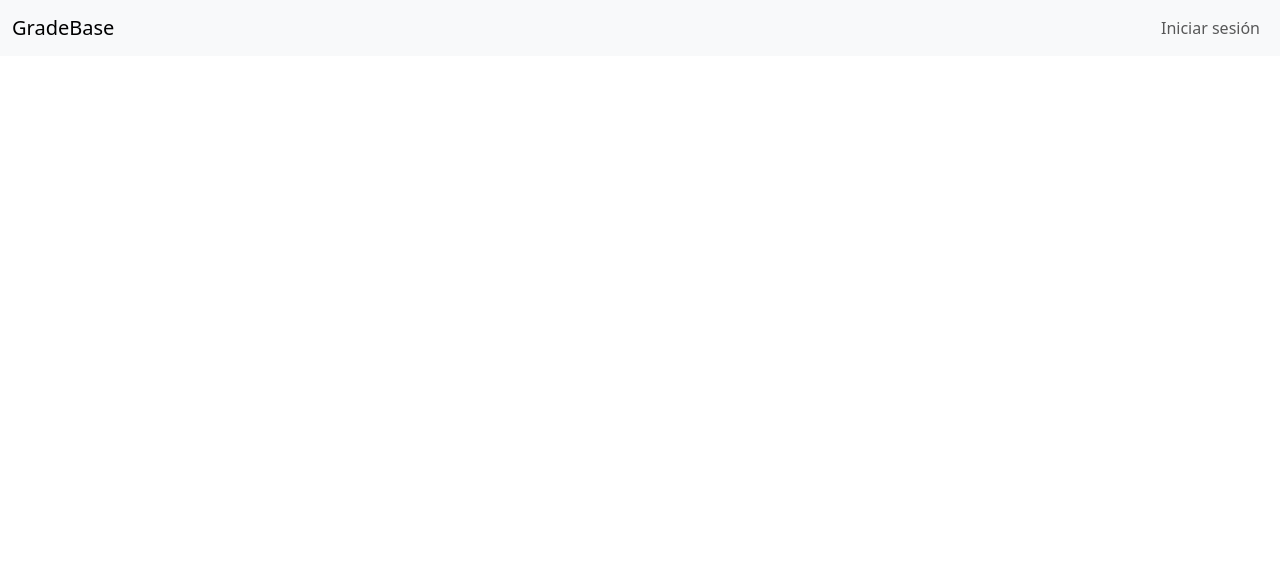
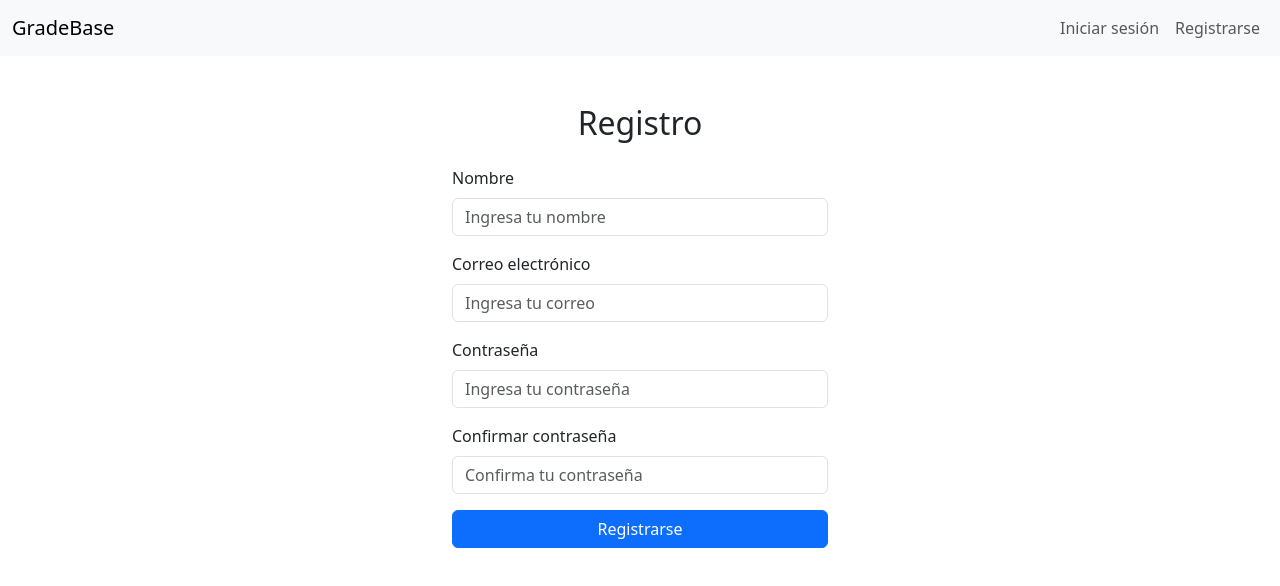
Before and after one commit to JhoanAronith/gradebase-app-front, an Angular app: page /register in a window 1280 px wide. Before the commit this address led to /. Shown: the top 586 px of the page. Built offline with nearby package versions, Linux system fonts and the light colour scheme.

Commit message:
Funcionalidad de la pagina de registro completa

```diff
--- a/src/app/Componentes/nav-bar/nav-bar.html
+++ b/src/app/Componentes/nav-bar/nav-bar.html
@@ -10,6 +10,9 @@
         <li class="nav-item">
           <a class="nav-link" routerLink="/login">Iniciar sesión</a>
         </li>
+        <li class="nav-item">
+          <a class="nav-link" routerLink="/register">Registrarse</a>
+        </li>
       </ul>
     </div>
   </div>
--- /dev/null
+++ b/src/app/Componentes/register/register.html
@@ -0,0 +1,20 @@
+<form class="container mt-5" style="max-width: 400px;">
+  <h2 class="mb-4 text-center">Registro</h2>
+  <div class="mb-3">
+    <label for="nombre" class="form-label">Nombre</label>
+    <input type="text" class="form-control" id="nombre" placeholder="Ingresa tu nombre" required>
+  </div>
+  <div class="mb-3">
+    <label for="email" class="form-label">Correo electrónico</label>
+    <input type="email" class="form-control" id="email" placeholder="Ingresa tu correo" required>
+  </div>
+  <div class="mb-3">
+    <label for="password" class="form-label">Contraseña</label>
+    <input type="password" class="form-control" id="password" placeholder="Ingresa tu contraseña" required>
+  </div>
+  <div class="mb-3">
+    <label for="confirmPassword" class="form-label">Confirmar contraseña</label>
+    <input type="password" class="form-control" id="confirmPassword" placeholder="Confirma tu contraseña" required>
+  </div>
+  <button type="submit" class="btn btn-primary w-100">Registrarse</button>
+</form>
--- a/src/app/app.routes.ts
+++ b/src/app/app.routes.ts
@@ -1,7 +1,9 @@
 import { Routes } from '@angular/router';
 import { Login } from './Componentes/login/login';
+import { Register } from './Componentes/register/register';
 
 export const routes: Routes = [
   {path: '', redirectTo: 'home', pathMatch: 'full'},
-  {path: 'login', component: Login}
+  {path: 'login', component: Login},
+  {path: 'register', component: Register}
 ];
```
Also changed, not shown: src/app/Componentes/register/register.ts (added, +11 -0 lines), src/app/Componentes/register/register.css (added).
